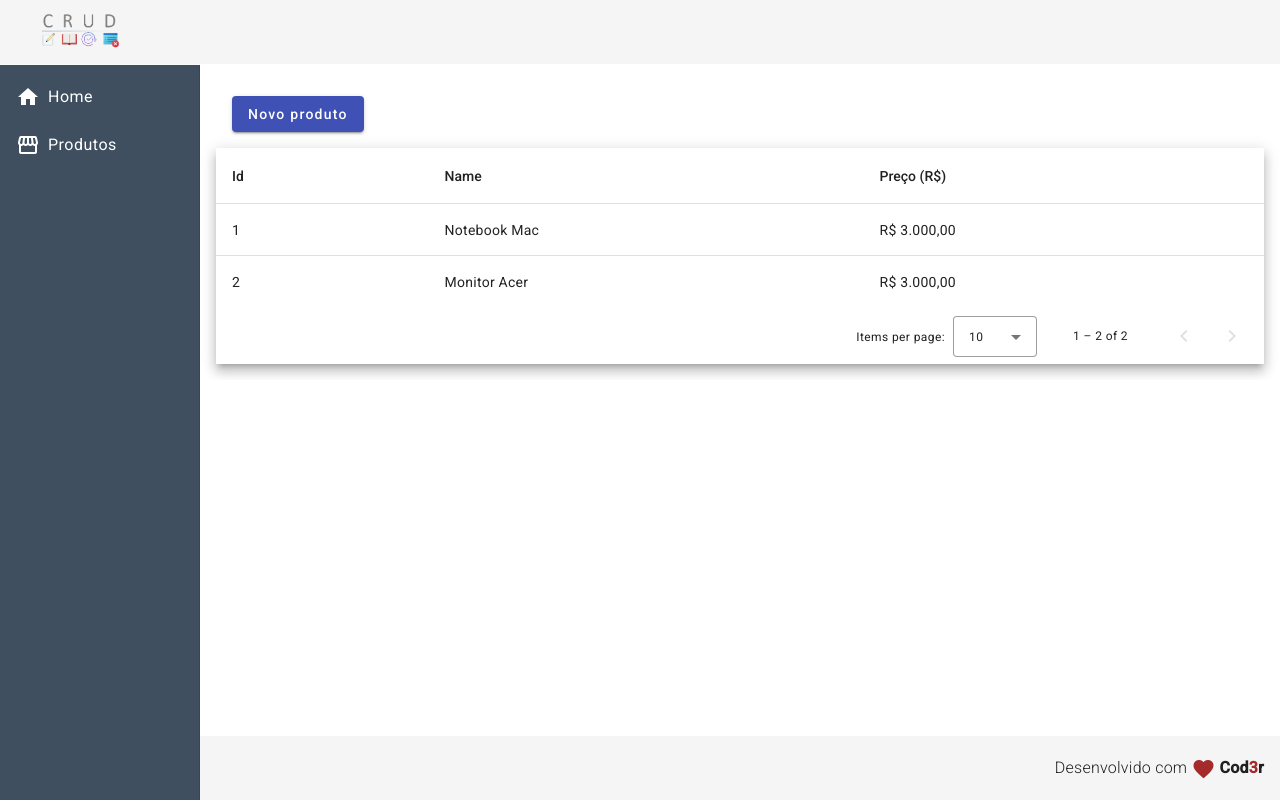
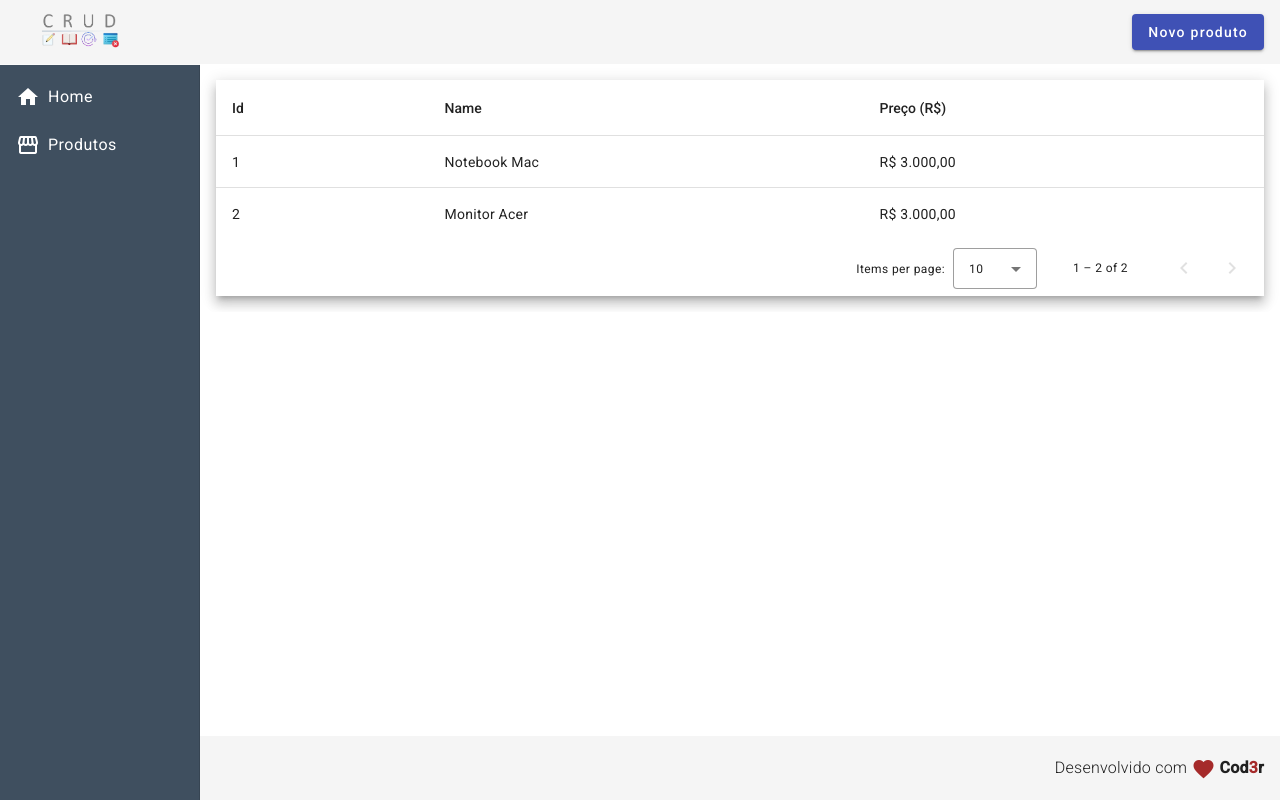
Before and after one commit to livbrandao/Products-CRUD, an Angular app: page /products in a window 1280 px wide. Built offline with nearby package versions, Linux system fonts and the light colour scheme; data requests are answered from the project's data file.

Commit message:
"move new product button to header"

```diff
--- a/src/app/components/template/header/header.component.css
+++ b/src/app/components/template/header/header.component.css
@@ -1,6 +1,7 @@
 .header {
   display: flex;
   align-items: center;
+  justify-content: space-between;
 }
 
 .header a {
--- a/src/app/components/template/header/header.component.html
+++ b/src/app/components/template/header/header.component.html
@@ -4,6 +4,15 @@
       <img class="logo" src="assets/img/logo-crud.png" alt="logo"
     /></a>
   </span>
+
+  <button
+    mat-raised-button
+    (click)="navigateToProductsCreate()"
+    color="primary"
+    *ngIf="exibirBotao"
+  >
+    Novo produto
+  </button>
   <!-- <span>
     <a href="">
       <i class="material-icons">dashboard</i>
--- a/src/app/components/template/header/header.component.ts
+++ b/src/app/components/template/header/header.component.ts
@@ -1,10 +1,25 @@
-import { Component } from '@angular/core';
+import { Component, OnInit } from '@angular/core';
+import { Router } from '@angular/router';
 
 @Component({
   selector: 'app-header',
   templateUrl: './header.component.html',
-  styleUrls: ['./header.component.css']
+  styleUrls: ['./header.component.css'],
 })
-export class HeaderComponent {
+export class HeaderComponent implements OnInit {
+  exibirBotao: boolean = false;
 
+  constructor(private route: Router) {}
+
+  ngOnInit(): void {
+    this.route.events.subscribe((event) => {
+      this.exibirBotao =
+        !this.route.url.includes('/products/create') &&
+        this.route.url.includes('/products');
+    });
+  }
+
+  navigateToProductsCreate(): void {
+    this.route.navigate(['/products/create']);
+  }
 }
--- a/src/app/views/product/product.component.html
+++ b/src/app/views/product/product.component.html
@@ -1,5 +1 @@
-<button mat-raised-button (click)="navigateToProductsCreate()" color="primary">
-  Novo produto
-</button>
-
 <app-product-read-table></app-product-read-table>
--- a/src/app/views/product/product.component.ts
+++ b/src/app/views/product/product.component.ts
@@ -7,11 +7,5 @@ import { Router } from '@angular/router';
   styleUrls: ['./product.component.css'],
 })
 export class ProductComponent implements OnInit {
-  constructor(private route: Router) {}
-
   ngOnInit(): void {}
-
-  navigateToProductsCreate(): void {
-    this.route.navigate(['/products/create']);
-  }
 }
```
